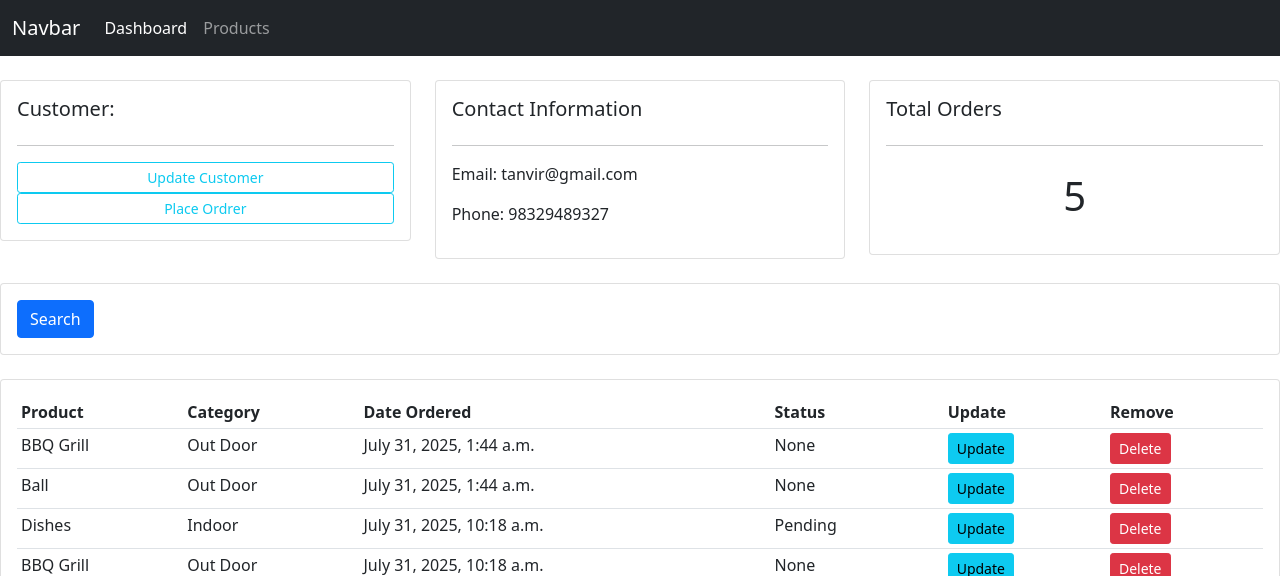
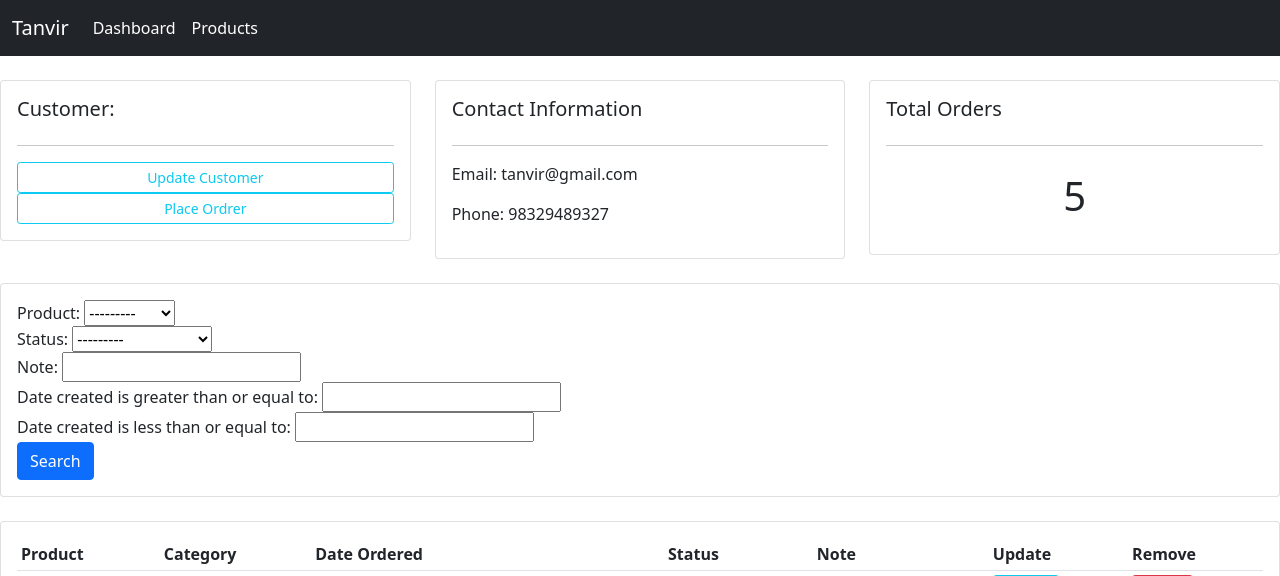
Before and after one commit to tanvir-ahammedd/crm-lite, a Django app: page /customer/1 in a window 1280 px wide. Shown: the top 576 px of the page. Run offline with Django 5.2, Linux system fonts and the light colour scheme; data comes from the database, SQL or seed files in the repository; both versions use the stored data as it was after the commit.

Commit message:
Filter Form Table Search

```diff
--- /dev/null
+++ b/accounts/filters.py
@@ -0,0 +1,11 @@
+import django_filters
+from .models import Order
+from django_filters import DateFilter
+
+class OrderFilter(django_filters.FilterSet):
+    start_date = DateFilter(field_name='date_created', lookup_expr='gte')
+    end_date = DateFilter(field_name='date_created', lookup_expr='lte')
+    class Meta:
+        model = Order
+        fields = "__all__"
+        exclude = ['customer', 'date_created']
--- a/accounts/models.py
+++ b/accounts/models.py
@@ -47,6 +47,7 @@ class Order(models.Model):
 	product = models.ForeignKey(Product, on_delete= models.SET_NULL, null=True)
 	date_created = models.DateTimeField(auto_now_add=True, null=True, blank=True)
 	status = models.CharField(max_length=200, null=True, choices=STATUS)
+	note = models.CharField(max_length=200, null=True)
 
 	def __str__(self):
 		return str(self.product)
--- a/accounts/templates/accounts/customer.html
+++ b/accounts/templates/accounts/customer.html
@@ -35,6 +35,7 @@
   <div class="col">
     <div class="card card-body">
       <form method="get">
+        {{my_filter.form}}
         <button class="btn btn-primary" type="submit">Search</button>
       </form>
     </div>
@@ -50,6 +51,7 @@
           <th>Category</th>
           <th>Date Ordered</th>
           <th>Status</th>
+          <th>Note</th>
           <th>Update</th>
           <th>Remove</th>
         </tr>
@@ -59,6 +61,7 @@
             <td>{{order.product.category}}</td>
             <td>{{order.date_created}}</td>
             <td>{{order.status}}</td>
+            <td>{{order.note}}</td>
             <td><a class="btn btn-sm btn-info" href="{% url "update-order" order.id %}">Update</a></td>
             <td><a class="btn btn-sm btn-danger" href="{% url "delete-order" order.id %}">Delete</a></td>
           </tr>
--- a/accounts/templates/accounts/navbar.html
+++ b/accounts/templates/accounts/navbar.html
@@ -9,7 +9,7 @@
 <body>
     <nav class="navbar navbar-expand-lg navbar-dark bg-dark">
     <div class="container-fluid">
-        <a class="navbar-brand" href="#">Navbar</a>
+        <a class="navbar-brand" href="#">Tanvir</a>
         <button class="navbar-toggler" type="button" data-bs-toggle="collapse" data-bs-target="#navbarNav" aria-controls="navbarNav" aria-expanded="false" aria-label="Toggle navigation">
         <span class="navbar-toggler-icon"></span>
         </button>
@@ -19,7 +19,7 @@
             <a class="nav-link active" aria-current="page" href="{% url "home" %}">Dashboard</a>
             </li>
             <li class="nav-item">
-            <a class="nav-link" href="{% url "products" %}">Products</a>
+            <a class="nav-link active" href="{% url "products" %}">Products</a>
             </li>
         </ul>
         </div>
--- a/accounts/views.py
+++ b/accounts/views.py
@@ -4,6 +4,7 @@ from django.forms import inlineformset_factory
 
 from .models import *
 from .forms import OrderForm
+from .filters import OrderFilter
 
 # Create your views here.
 def home(request):
@@ -27,7 +28,12 @@ def customer(request, pk):
     customer = Customer.objects.get(id=pk)
     orders = customer.order_set.all()
     total_orders = orders.count()
-    context = {'customer': customer, 'orders': orders, 'total_orders': total_orders}
+
+    my_filter = OrderFilter(request.GET, queryset=orders)
+    orders = my_filter.qs
+
+    context = {'customer': customer, 'orders': orders,
+                'total_orders': total_orders, 'my_filter': my_filter}
     return render(request, 'accounts/customer.html', context)
 
 def createOrder(request, pk):
--- a/crm/settings.py
+++ b/crm/settings.py
@@ -39,6 +39,7 @@ INSTALLED_APPS = [
     'django.contrib.staticfiles',
     'accounts',
     'crispy_bootstrap5',
+    'django_filters'
 ]
 
 MIDDLEWARE = [
```
Also changed, not shown: accounts/migrations/0002_remove_order_status_order_note_and_more.py (added), accounts/migrations/0003_order_status.py (added), db.sqlite3.
